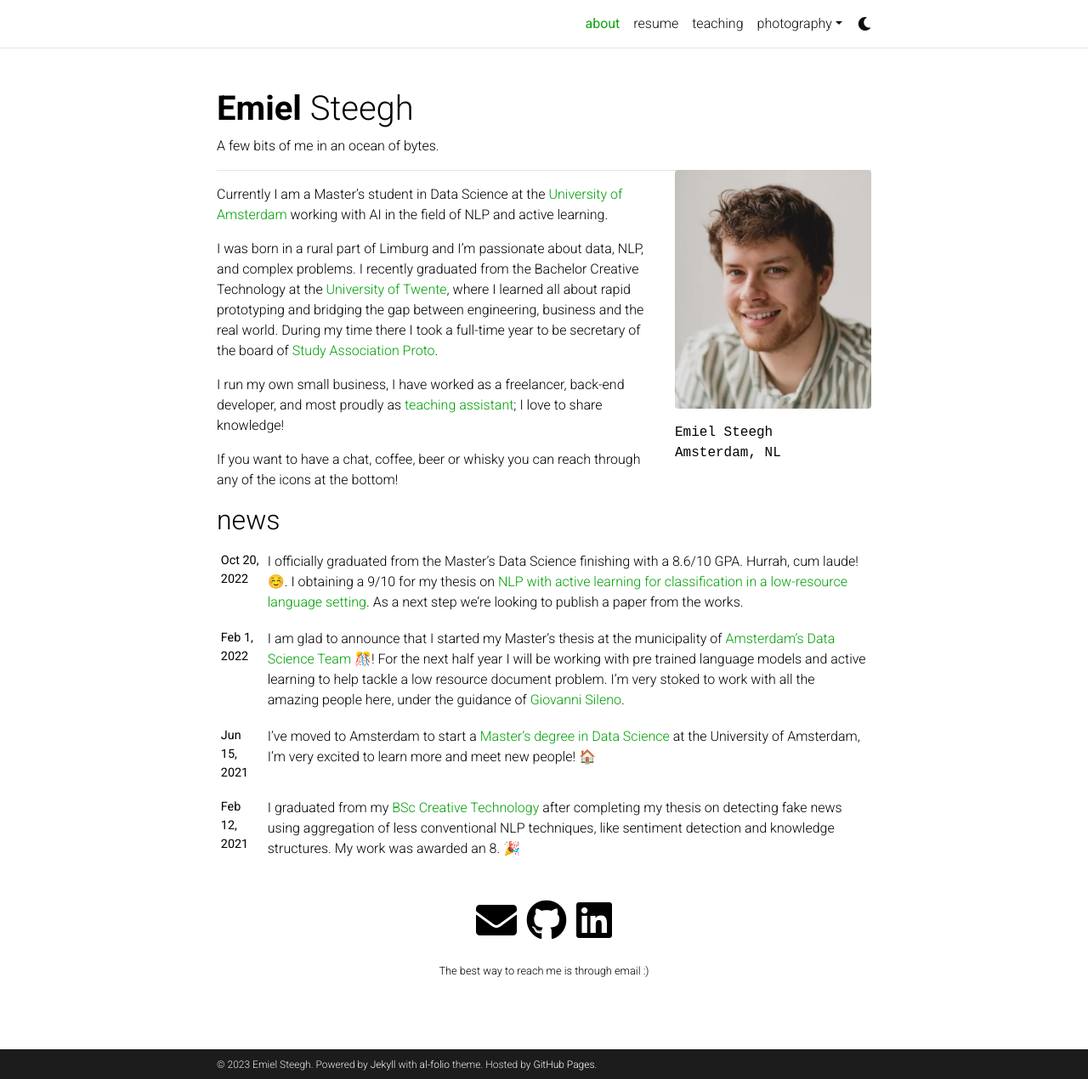
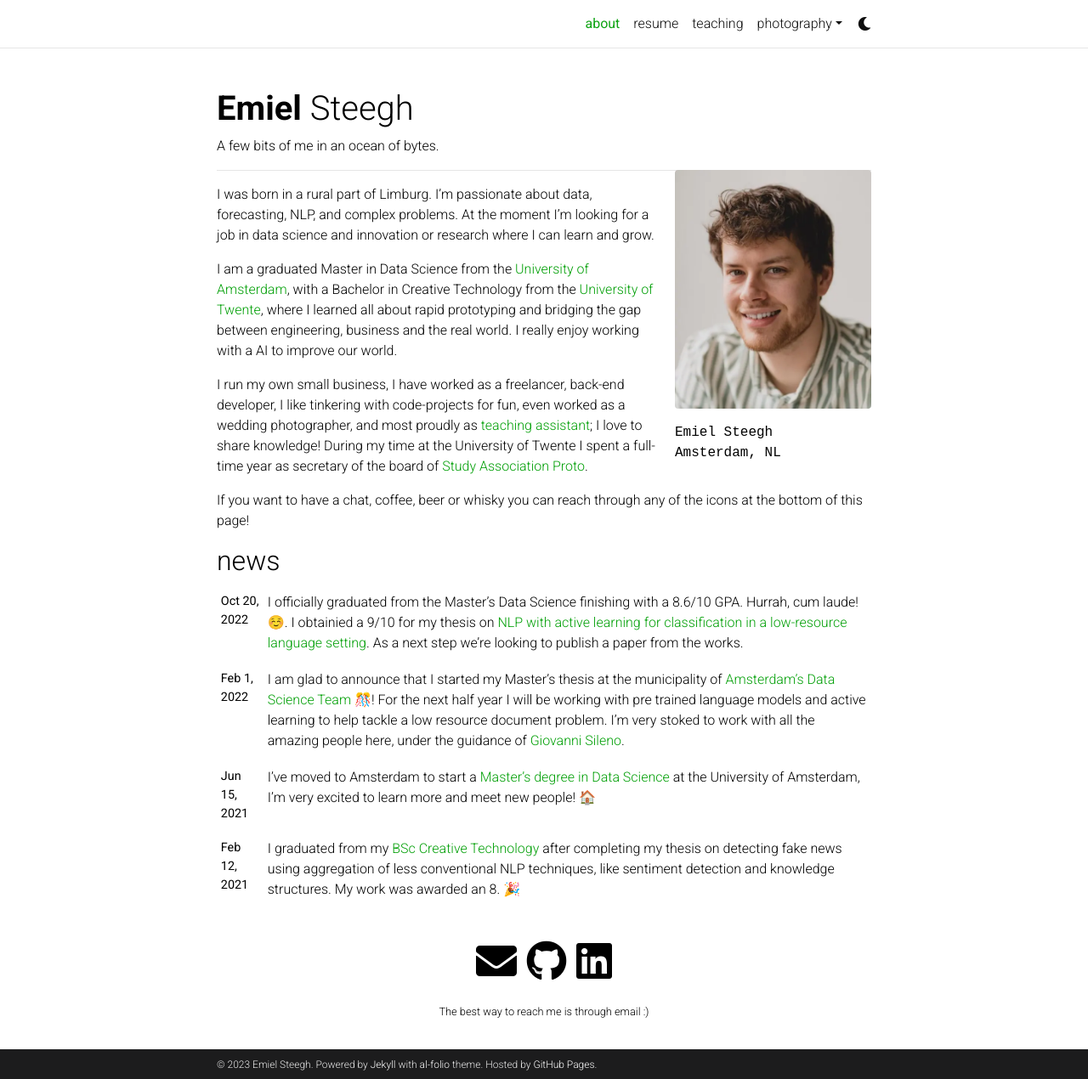
Before and after one commit to emielsteegh/emielsteegh.github.io, a Jekyll site: the page built from _pages/about.md, in a window 1280 px wide and 1270 px high. Shown: the whole window at 85% size. Built offline with Jekyll 4.4.1, drawn with Linux system fonts in a browser that asks for light colours; emoji names are drawn with the system emoji font; comment, search, counter and statistics services are not loaded; a style sheet for code colours, icons or effects is not loaded.

Commit message:
minor update

```diff
--- a/_pages/about.md
+++ b/_pages/about.md
@@ -11,18 +11,21 @@ profile:
     <p>Emiel Steegh</p>
     <p>Amsterdam, NL</p>
 
-news: true  # includes a list of news items
-selected_papers: !$page.hide_publications # includes a list of papers marked as "selected={true}"
-social: true  # includes social icons at the bottom of the page
+news: true # includes a list of news items
+selected_papers:
+  !$page.hide_publications # includes a list of papers marked as "selected={true}"
+
+
+social: true # includes social icons at the bottom of the page
 ---
-***
 
-Currently I am a Master's student in Data Science at the [University of Amsterdam](https://www.uva.nl/) working with AI in the field of NLP and active learning.
+---
 
-I was born in a rural part of Limburg and I'm passionate about data, NLP, and complex problems.
-I recently graduated from the Bachelor Creative Technology at the [University of Twente](https://www.utwente.nl/), where I learned all about rapid prototyping and bridging the gap between engineering, business and the real world.
-During my time there I took a full-time year to be secretary of the board of [Study Association Proto](https://www.proto.utwente.nl/page/oldfarts#board8).
+I was born in a rural part of Limburg. I'm passionate about data, forecasting, NLP, and complex problems. At the moment I'm looking for a job in data science and innovation or research where I can learn and grow.
 
-I run my own small business, I have worked as a freelancer, back-end developer, and most proudly as [teaching assistant](/teaching/); I love to share knowledge!
+I am a graduated Master in Data Science from the [University of Amsterdam](https://www.uva.nl/), with a Bachelor in Creative Technology from the [University of Twente](https://www.utwente.nl/), where I learned all about rapid prototyping and bridging the gap between engineering, business and the real world. I really enjoy working with a AI to improve our world.
 
-If you want to have a chat, coffee, beer or whisky you can reach through any of the icons at the bottom!
+I run my own small business, I have worked as a freelancer, back-end developer, I like tinkering with code-projects for fun, even worked as a wedding photographer, and most proudly as [teaching assistant](/teaching/); I love to share knowledge!
+During my time at the University of Twente I spent a full-time year as secretary of the board of [Study Association Proto](https://www.proto.utwente.nl/page/oldfarts#board8).
+
+If you want to have a chat, coffee, beer or whisky you can reach through any of the icons at the bottom of this page!
```
Also changed, not shown: _news/fin_msc_thesis.md (+1 -1 lines).
